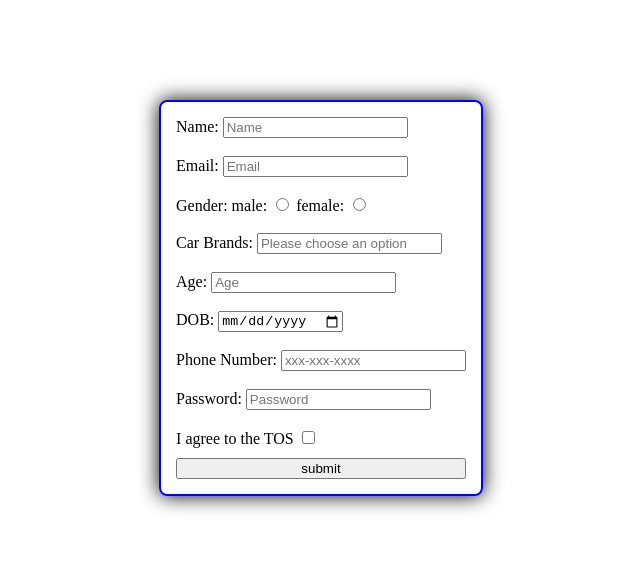
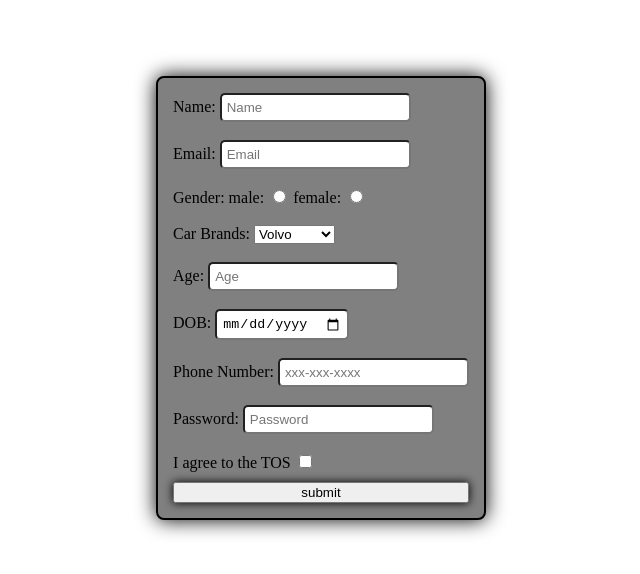
Before and after one commit to acciojob/signup-form-car-prabhu26k, a website: page main.html in a window 1280 px wide. Shown: the part 110-684 px from the top of the page, without its empty margins (319-959 px from the left). Drawn offline with Linux system fonts and the light colour scheme.

Commit message:
created a submission

```diff
--- a/main.html
+++ b/main.html
@@ -17,12 +17,17 @@
 		<label for="gender">male:</label>
 		<input type="radio" required id="gender_m" name="gender">
 		<label for="gender">female:</label>
-		<input type="radio" required id="gender_f" name="gender">
+		<input type="radio" required id="gender_f" name="gender"><br><br>
+		<label for="brands">Car Brands:</label>
+		<select name="cars" id="cars">
+  <option value="volvo">Volvo</option>
+  <option value="saab">Saab</option>
+  <option value="mercedes">Mercedes</option>
+  <option value="audi">Audi</option>
+</select>
 		<br><br>
-		<label for="brands">Car Brands:</label>
-		<input type="select" required id="cars" placeholder="Please choose an option"><br><br>
 		<label for="age">Age:</label>
-		<input type="num" required id="age" placeholder="Age"><br><br>
+		<input type="number" required id="age" placeholder="Age"><br><br>
 		<label for="DOB">DOB:</label>
 		<input type="date" required id="dob"><br><br>
 		<label for="contact">Phone Number:</label>
--- a/styles.css
+++ b/styles.css
@@ -13,12 +13,24 @@ body{
 	width:100%;
 }
 .container{
-	border:2px solid blue;
+	border:2px solid black;
 	border-radius:8px;
 	padding:15px;
 	box-shadow:0 0 20px;
+	background-color:grey;
+	cursor:pointer;
+	display:flex;
+	flex-wrap:wrap;
+	max-width:300px;
 }
-.container:hover{
-	box-shadow:0 0 20px aqua;
-	color:blue;
+.btn1:hover{
+	box-shadow:0 0 10px white;
+
 }
+.btn1{
+	box-shadow:0 0 10px black;
+}
+input{
+	border-radius:5px;
+	padding:5px;
+	background-color:;
```
